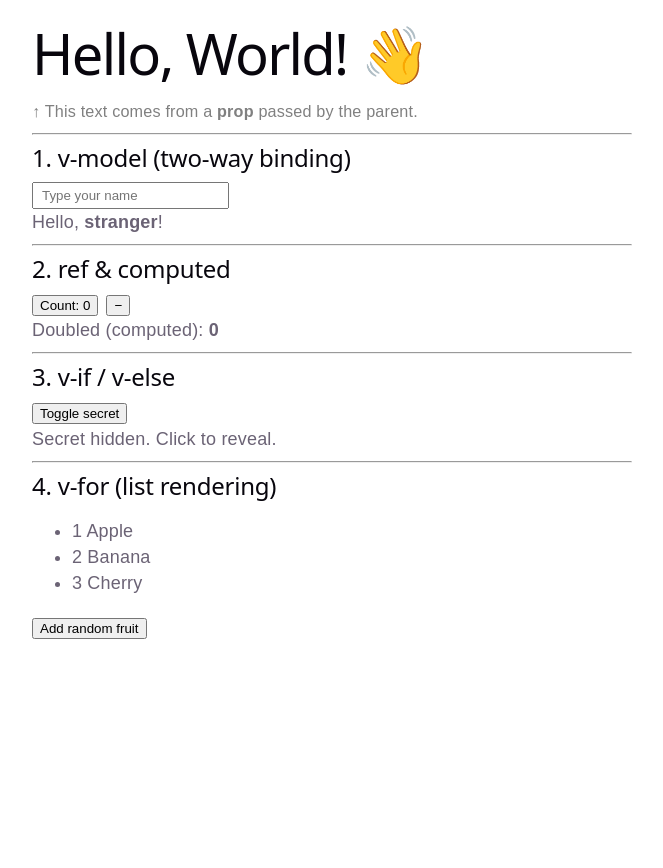
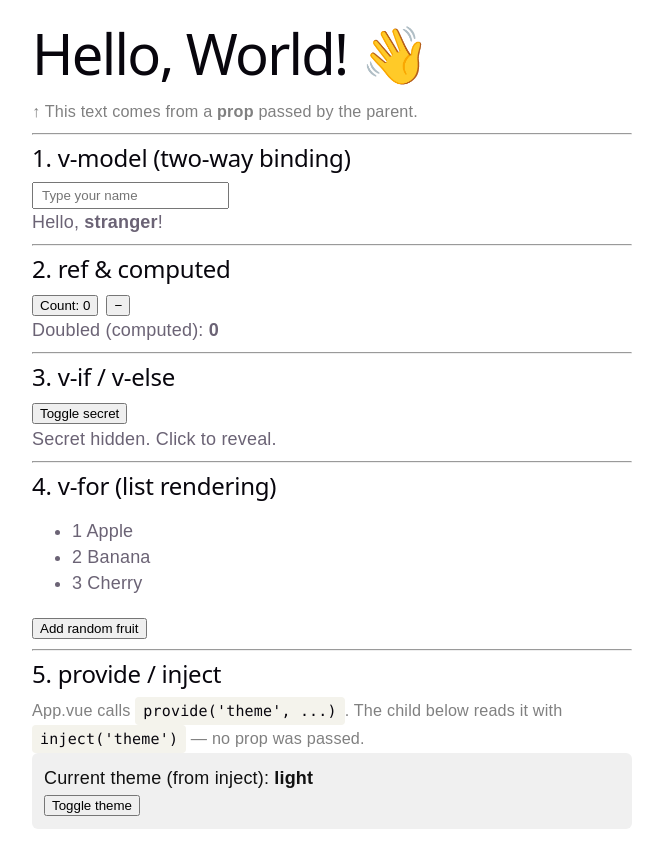
Before and after one commit to marsuleman59/my-vue-app, a Vue app: page / in a window 1280 px wide. Shown: the whole page, without its empty margins (308-971 px from the left). Before the commit the page ends 800 px from the top, so only its background shows below. Built offline with nearby package versions, Linux system fonts and the light colour scheme.

Commit message:
Add theme management with provide/inject and create ThemeDisplay component

```diff
--- a/src/App.vue
+++ b/src/App.vue
@@ -1,6 +1,7 @@
 <script setup>
-import { ref, computed } from 'vue'
+import { ref, computed, provide } from 'vue'
 import HelloWorld from './components/HelloWorld.vue'
+import ThemeDisplay from './components/ThemeDisplay.vue'
 
 // 1. Reactive state with ref()
 const count = ref(0)
@@ -17,6 +18,15 @@ function addFruit() {
   const options = ['Mango', 'Grape', 'Peach', 'Kiwi', 'Plum']
   fruits.value.push(options[Math.floor(Math.random() * options.length)])
 }
+
+// 5. provide / inject
+// provide() makes values available to ALL descendants — no props needed
+const theme = ref('light')
+function toggleTheme() {
+  theme.value = theme.value === 'light' ? 'dark' : 'light'
+}
+provide('theme', theme)
+provide('toggleTheme', toggleTheme)
 </script>
 
 <template>
@@ -64,5 +74,17 @@ function addFruit() {
       </ul>
       <button @click="addFruit">Add random fruit</button>
     </section>
+
+    <hr />
+
+    <!-- 5. provide / inject -->
+    <section>
+      <h2>5. provide / inject</h2>
+      <p style="color: gray; font-size: 0.9em;">
+        App.vue calls <code>provide('theme', ...)</code>. The child below reads it
+        with <code>inject('theme')</code> — no prop was passed.
+      </p>
+      <ThemeDisplay />
+    </section>
   </div>
 </template>
--- /dev/null
+++ b/src/components/ThemeDisplay.vue
@@ -0,0 +1,14 @@
+<script setup>
+import { inject } from 'vue'
+
+// inject() reads what the ancestor provided — no prop needed
+const theme = inject('theme')
+const toggleTheme = inject('toggleTheme')
+</script>
+
+<template>
+  <div :style="{ background: theme === 'dark' ? '#222' : '#f0f0f0', color: theme === 'dark' ? '#fff' : '#111', padding: '12px', borderRadius: '6px' }">
+    <p>Current theme (from inject): <strong>{{ theme }}</strong></p>
+    <button @click="toggleTheme">Toggle theme</button>
+  </div>
+</template>
```
